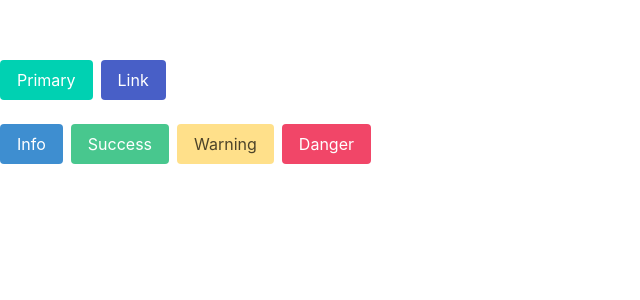
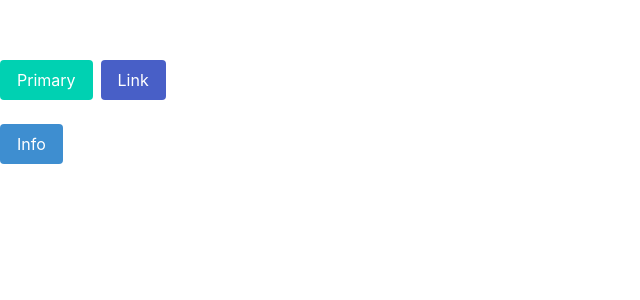
Before and after one commit to bsjhx/sprint-capacity-calculator, a Vue app: page / in a window 1280 px wide. Shown: the top 300 px of the page, without its empty margins (0-640 px from the left). Built offline with nearby package versions, Linux system fonts and the light colour scheme.

Commit message:
Removed sth

```diff
--- a/src/components/HelloWorld.vue
+++ b/src/components/HelloWorld.vue
@@ -7,9 +7,6 @@
 
     <div class="buttons">
         <button class="button is-info">Info</button>
-        <button class="button is-success">Success</button>
-        <button class="button is-warning">Warning</button>
-        <button class="button is-danger">Danger</button>
     </div>
   </div>
 </template>
```
